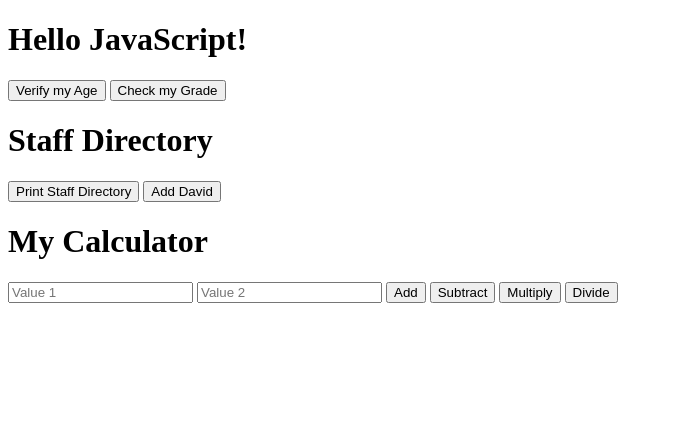
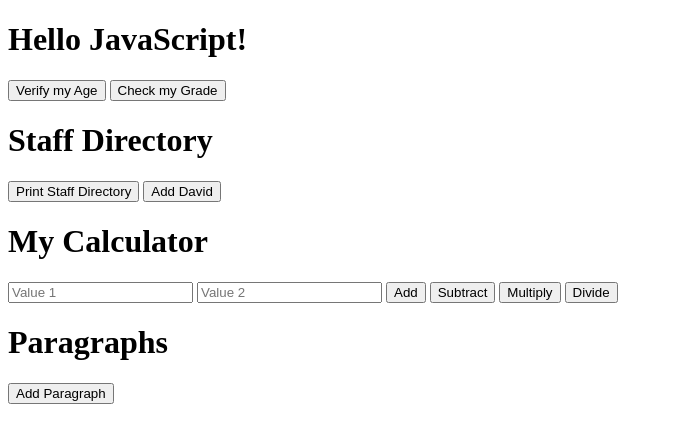
Before and after one commit to dstapleton92/JSIntro, a plain HTML site: page index.html in a window 1280 px wide. Shown: the whole page, without its empty margins (0-673 px from the left). Drawn offline with Linux system fonts and the light colour scheme.

Commit message:
Added dom element insertion and basic styling

```diff
--- a/index.html
+++ b/index.html
@@ -18,5 +18,7 @@
         <button>Subtract</button>
         <button>Multiply</button>
         <button>Divide</button>
+        <h1>Paragraphs</h1>
+        <button onclick="addParagraph()">Add Paragraph</button>
     </body>
 </html>
--- a/script.js
+++ b/script.js
@@ -59,3 +59,18 @@ function divide(op1, op2) {
 function multiply(op1, op2) {
     return op1 * op2;
 }
+
+function addParagraph() {
+    // Setting up paragraph and text
+    var paragraph = document.createElement('p');
+    var text = document.createTextNode(new Date().toString());
+    paragraph.appendChild(text);
+    //paragraph.innerText = new Date().toString();
+
+    // Modifying the paragraph
+    paragraph.style.fontFamily = 'Sans-Serif';
+    paragraph.style.color = '#989989';
+
+    // Actually adding paragraph to the document body so it is visible
+    document.body.appendChild(paragraph);
+}
```
